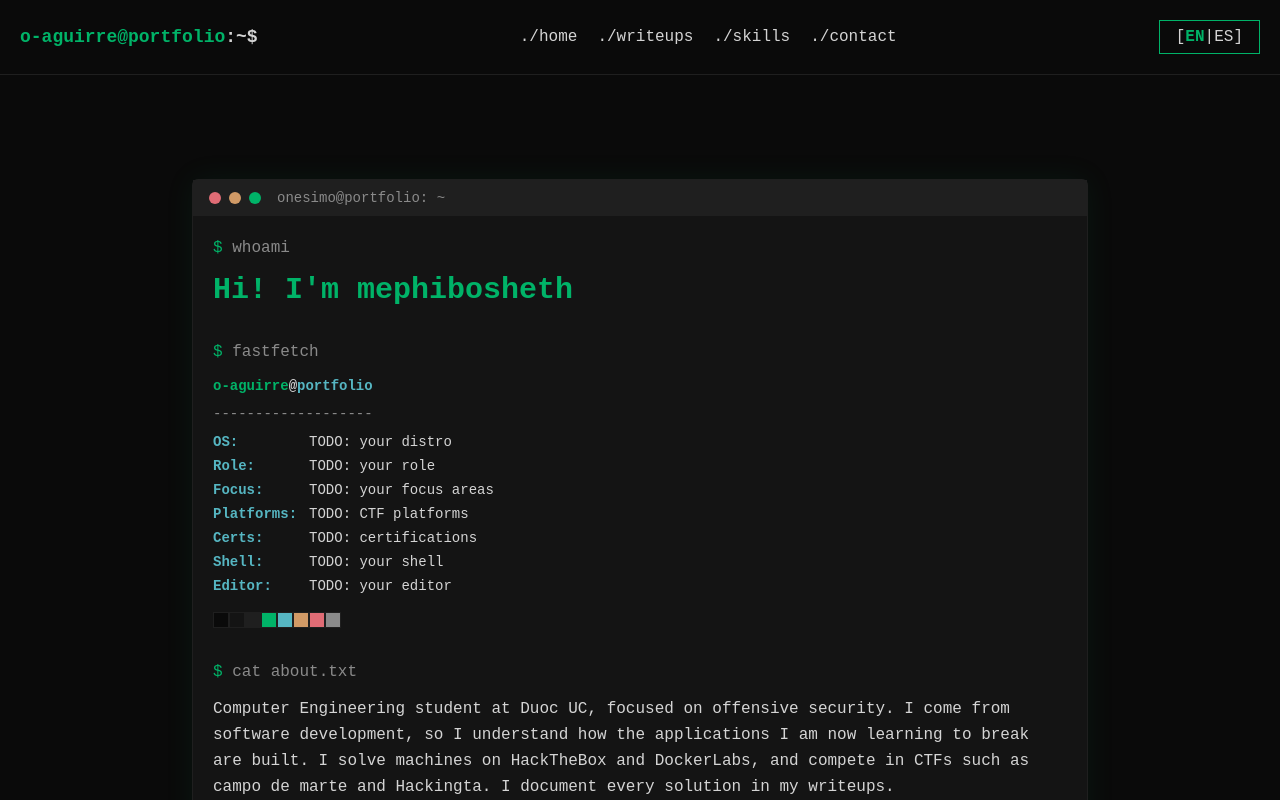
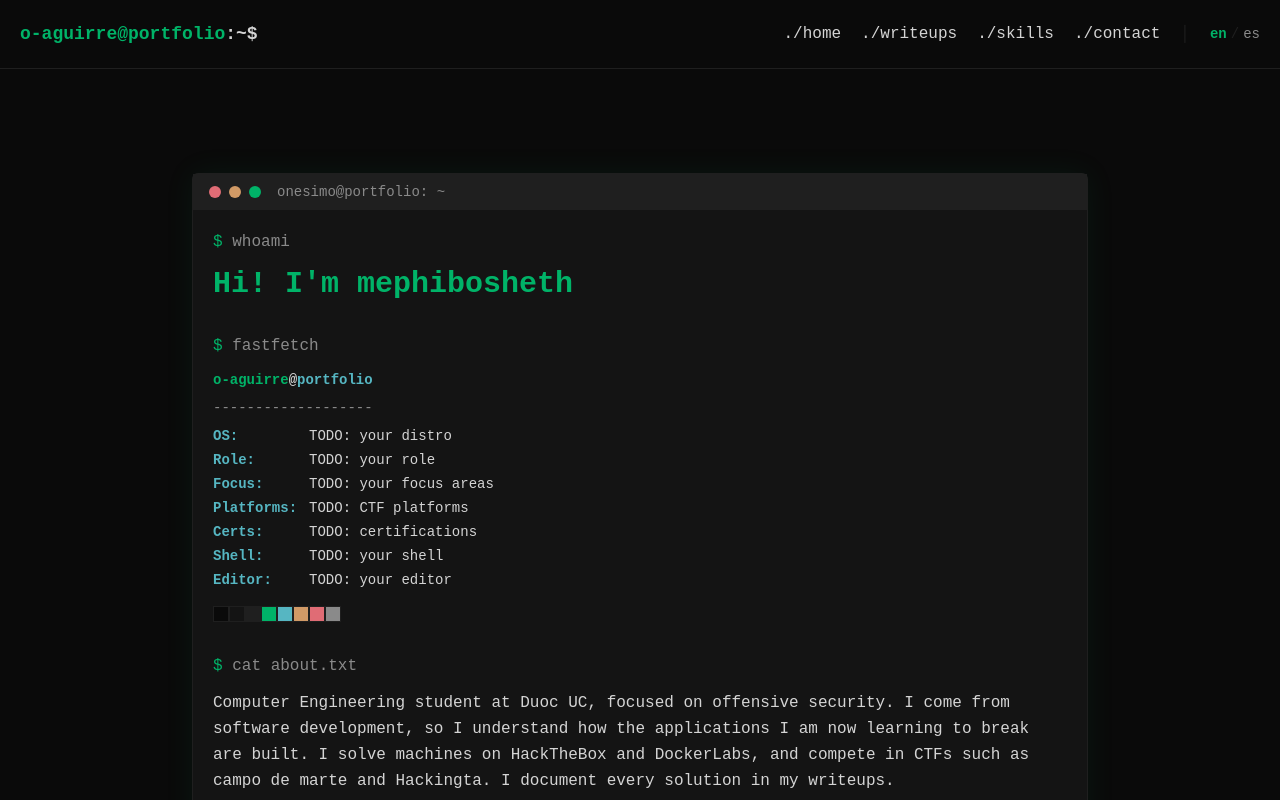
Before and after one commit to o-aguirre/portfolio, a React (Vite) app: page /#/ in a window 1280 px wide. Shown: the top 800 px of the page. Built offline with nearby package versions, Linux system fonts and the light colour scheme.

Commit message:
feat(navbar): lighter en/es language switch and right-aligned menu

```diff
--- a/src/components/navbar/LanguageToggle.jsx
+++ b/src/components/navbar/LanguageToggle.jsx
@@ -1,20 +1,34 @@
 import { useLanguage } from '../../i18n/useLanguage'
 
-const activeClass = 'text-ansi-green font-bold'
+// Language names stay in their own language so they read correctly in either UI.
+const languages = [
+  { code: 'en', name: 'English' },
+  { code: 'es', name: 'Español' },
+]
+
+const baseClass = 'cursor-pointer transition-colors duration-300 hover:text-ansi-green focus-visible:outline-2 focus-visible:outline-offset-2 focus-visible:outline-ansi-green'
 
 const LanguageToggle = () => {
   const { lang, setLang, t } = useLanguage()
-  const target = lang === 'en' ? 'es' : 'en'
 
   return (
-    <button
-        type="button"
-        onClick={() => setLang(target)}
-        aria-label={t('lang.switchTo')}
-        className="inline-flex items-center border border-ansi-green text-ansi-fg hover:border-ansi-fg focus-visible:outline-2 focus-visible:outline-offset-2 focus-visible:outline-ansi-green py-1 px-4 transition-colors duration-300 cursor-pointer"
-    >
-        [ <span className={lang === 'en' ? activeClass : undefined}>EN</span> | <span className={lang === 'es' ? activeClass : undefined}>ES</span> ]
-    </button>
+    <div role="group" aria-label={t('lang.label')} className="flex items-center gap-1 text-sm">
+      {languages.map(({ code, name }, index) => (
+        <span key={code} className="flex items-center gap-1">
+          {index > 0 && <span aria-hidden="true" className="text-ansi-raised">/</span>}
+          <button
+            type="button"
+            lang={code}
+            aria-label={name}
+            aria-pressed={lang === code}
+            onClick={() => setLang(code)}
+            className={`${baseClass} ${lang === code ? 'text-ansi-green font-bold' : 'text-ansi-gray'}`}
+          >
+            {code}
+          </button>
+        </span>
+      ))}
+    </div>
   )
 }
 export default LanguageToggle;
--- a/src/components/navbar/Navbar.jsx
+++ b/src/components/navbar/Navbar.jsx
@@ -16,7 +16,7 @@ const Navbar = () => {
                     <span className="text-ansi-green">o-aguirre@portfolio</span>
                     <span className="text-ansi-fg">:~$</span>
                 </span>
-                <nav aria-label="Primary" className="md:mx-auto flex flex-wrap items-center justify-center gap-x-5 gap-y-2">
+                <nav aria-label="Primary" className="md:ml-auto flex flex-wrap items-center justify-center gap-x-5 gap-y-2">
                     {
                         listNavbar.map((item) => (
                             <NavLinkButton key={item.target} target={item.target} className="text-ansi-fg hover:text-ansi-green focus-visible:outline-2 focus-visible:outline-offset-2 focus-visible:outline-ansi-green transition-colors duration-300 cursor-pointer">
@@ -24,8 +24,9 @@ const Navbar = () => {
                             </NavLinkButton>
                         ))
                     }
+                    <span aria-hidden="true" className="text-ansi-raised">│</span>
+                    <LanguageToggle />
                 </nav>
-                <LanguageToggle />
             </div>
         </header>
     )
--- a/src/i18n/en.js
+++ b/src/i18n/en.js
@@ -2,7 +2,7 @@
 const en = {
   "meta.title": "Onésimo Aguirre — Security Portfolio",
   "nav.contact": "./contact",
-  "lang.switchTo": "Switch language to Español",
+  "lang.label": "Language",
   "hero.title": "Hi! I'm mephibosheth",
   "hero.about.1": "Computer Engineering student at Duoc UC, focused on offensive security. I come from software development, so I understand how the applications I am now learning to break are built. I solve machines on HackTheBox and DockerLabs, and compete in CTFs such as campo de marte and Hackingta. I document every solution in my writeups.",
   "hero.about.2": "I am looking for my first internship in pentesting.",
--- a/src/i18n/es.js
+++ b/src/i18n/es.js
@@ -2,7 +2,7 @@
 const es = {
   "meta.title": "Onésimo Aguirre — Portafolio de ciberseguridad",
   "nav.contact": "./contact",
-  "lang.switchTo": "Cambiar idioma a English",
+  "lang.label": "Idioma",
   "hero.title": "¡Hola! Soy mephibosheth",
   "hero.about.1": "Estudiante de Ingeniería Informática en Duoc UC, enfocado en seguridad ofensiva. Vengo del desarrollo de software, así que entiendo cómo se construyen las aplicaciones que hoy aprendo a romper. Resuelvo máquinas en HackTheBox y DockerLabs, y compito en CTFs como campo de marte y Hackingta. Documento cada resolución en mis writeups.",
   "hero.about.2": "Busco mi primera práctica en pentesting.",
```
Also changed, not shown: 2 other files (tests, documents, lock files or other folders).
